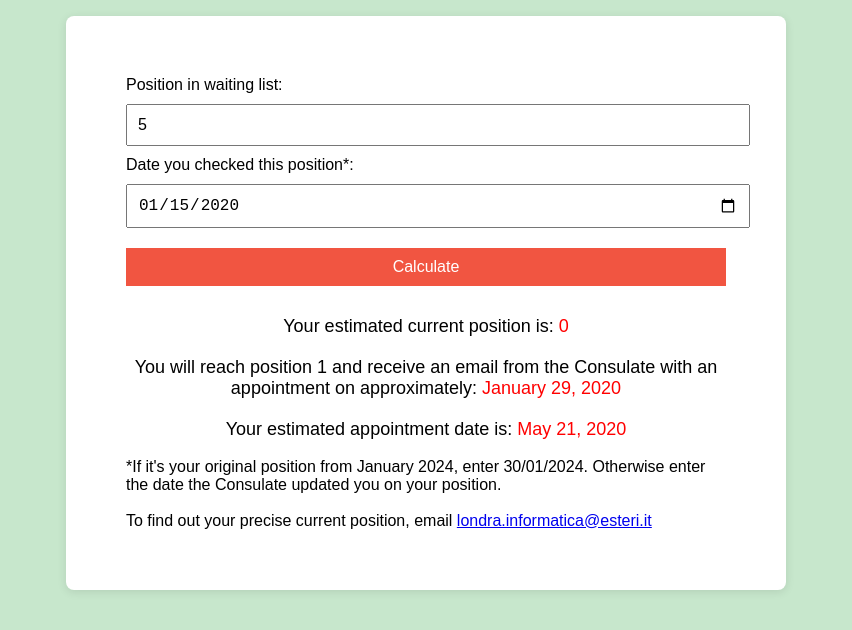
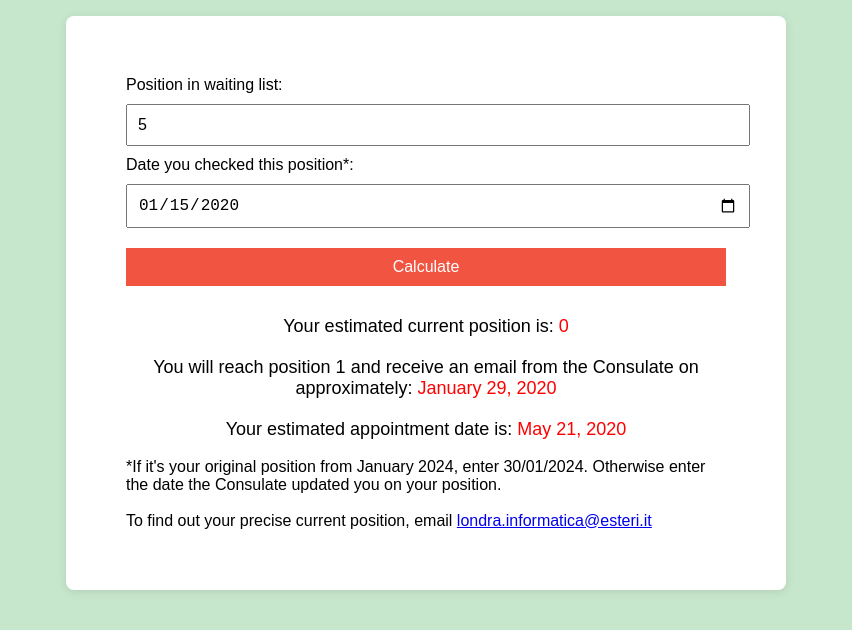
Before and after one commit to seanaajones/Consulate_JS_WaitingList, a plain HTML site: page index.html in a window 1280 px wide. Both pictures are taken after typing "5", "2020-01-15" into the empty fields and a click on the button "Calculate". Shown: the part 126-756 px from the top of the page, without its empty margins (214-1066 px from the left). Drawn offline with Linux system fonts and the light colour scheme.

Commit message:
Update index.html

```diff
--- a/index.html
+++ b/index.html
@@ -91,7 +91,7 @@
             const finalDateString = finalDate.toLocaleDateString(undefined, options);
 
             // Display the result (when the user will reach position 1)
-            document.getElementById('result').innerHTML = `You will reach position 1 and receive an email from the Consulate with an appointment on approximately: <span style="color: red;">${finalDateString}</span>`;
+            document.getElementById('result').innerHTML = `You will reach position 1 and receive an email from the Consulate on approximately: <span style="color: red;">${finalDateString}</span>`;
 
             // Calculate the time difference between today and the check date
             const timeDiff = today - checkDate;
```
